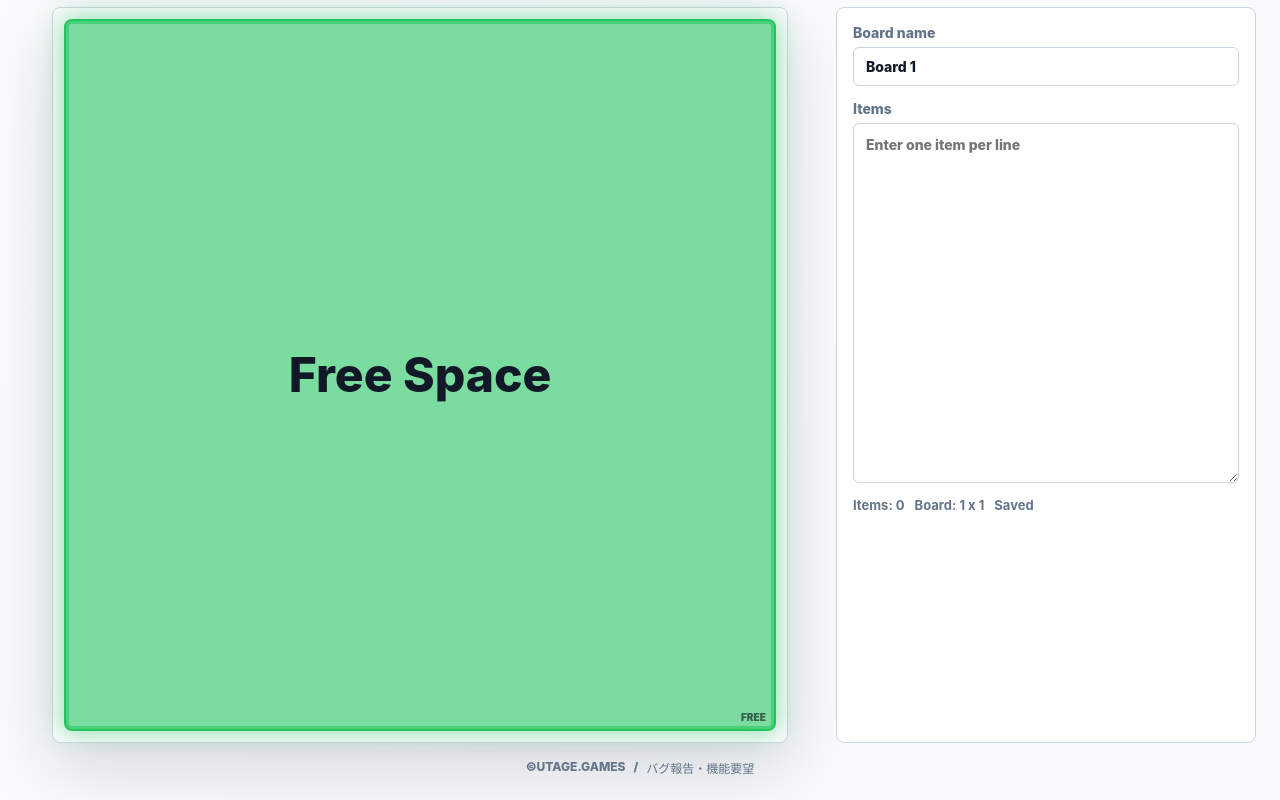
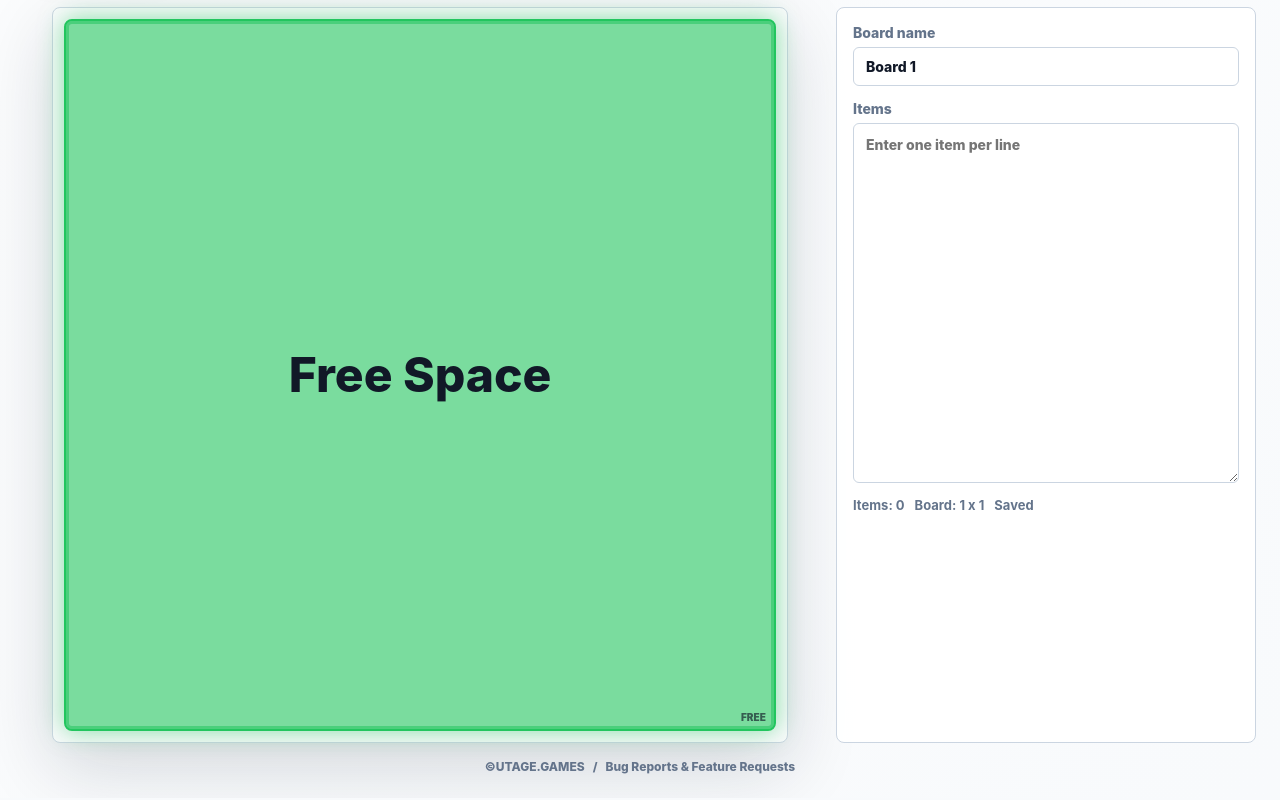
Before and after one commit to utagestudio/bingo, a React (Vite) app: page / in a window 1280 px wide. Shown: the part 193-993 px from the top of the page. Built offline with nearby package versions, Linux system fonts and the light colour scheme.

Commit message:
Localize feedback footer link
フッターのバグ報告・機能要望リンクを多言語辞書に移しました。日本語UIではバグ報告・機能要望、英語UIではBug Reports & Feature Requestsと表示されるようにしています。

```diff
--- a/src/App.tsx
+++ b/src/App.tsx
@@ -114,7 +114,7 @@ export function App() {
             />
           ) : null}
         </div>
-        <Footer />
+        <Footer t={t} />
       </div>
     </DisplayShell>
   );
--- a/src/components/Footer/Footer.tsx
+++ b/src/components/Footer/Footer.tsx
@@ -1,4 +1,10 @@
-export function Footer() {
+import type { TranslationKey } from "../../lib/i18n";
+
+type FooterProps = {
+  t: (key: TranslationKey) => string;
+};
+
+export function Footer({ t }: FooterProps) {
   return (
     <footer className="site-footer">
       <a href="https://utage.games/" target="_blank" rel="noreferrer">
@@ -10,7 +16,7 @@ export function Footer() {
         target="_blank"
         rel="noreferrer"
       >
-        バグ報告・機能要望
+        {t("feedback")}
       </a>
     </footer>
   );
--- a/src/lib/i18n.ts
+++ b/src/lib/i18n.ts
@@ -17,7 +17,8 @@ export type TranslationKey =
   | "freeSpace"
   | "transparent"
   | "itemCount"
-  | "boardSize";
+  | "boardSize"
+  | "feedback";
 
 const dictionaries: Record<Locale, Record<TranslationKey, string>> = {
   ja: {
@@ -38,6 +39,7 @@ const dictionaries: Record<Locale, Record<TranslationKey, string>> = {
     transparent: "透過",
     itemCount: "項目数",
     boardSize: "盤面",
+    feedback: "バグ報告・機能要望",
   },
   en: {
     appTitle: "OBS Bingo",
@@ -57,6 +59,7 @@ const dictionaries: Record<Locale, Record<TranslationKey, string>> = {
     transparent: "Transparent",
     itemCount: "Items",
     boardSize: "Board",
+    feedback: "Bug Reports & Feature Requests",
   },
 };
 
```
